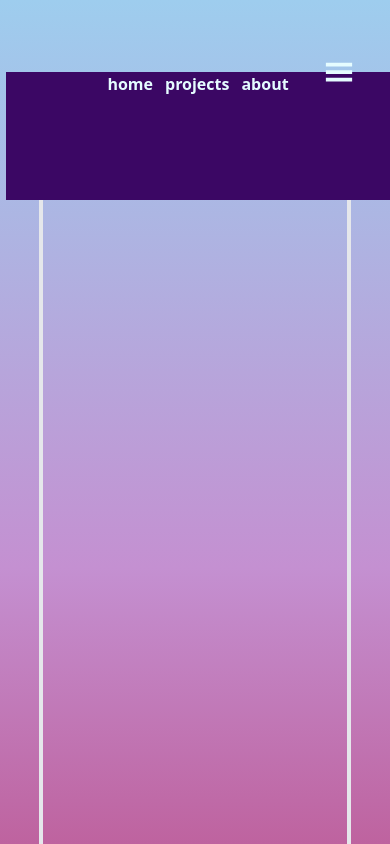
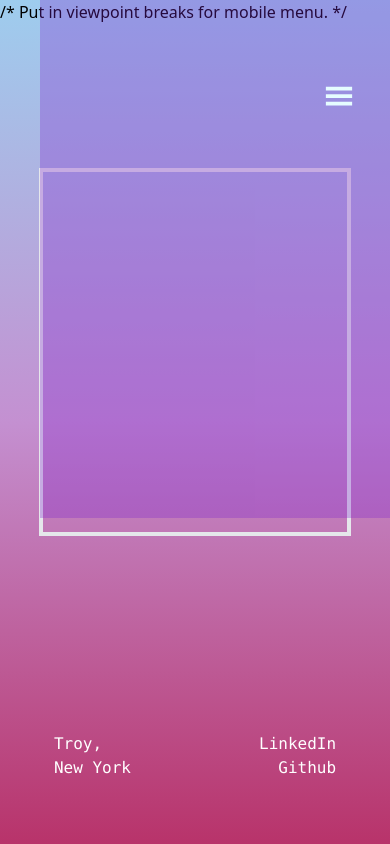
Before and after one commit to AuroraPowell/portfolio, a React (Vite) app in the folder client/: page / in a window 390 px wide. Both pictures are taken after a click on the button 339 px from the left and 72 px from the top of the page. Shown: the top 844 px of the page. Built offline with nearby package versions, Linux system fonts and the light colour scheme.

Commit message:
Tidying
I need to create a modal for the mobile menu. I'll use useState and have to create content flow for mobile pages.

Note to self: Please store text content in one place so I don't have to go hunting to change anything in-code.

```diff
--- a/client/src/components/About.jsx
+++ b/client/src/components/About.jsx
@@ -8,6 +8,13 @@ import AnimatedPage from "./functional/AnimatedPage";
 import InRoll from "./functional/inRoll";
 
 const About = () => {
+
+  const info = (<p className="font-light p-2 ">
+    I am a full stack developer that has 6 years experience in
+    front-end web development. I graduated from Bridgewater College
+    with a Bachelor's Degree in Computer Science with a minor in
+    Art.{" "}
+  </p>)
   const Card = () => {
     return (
       <div
@@ -34,12 +41,8 @@ const About = () => {
           <div className="flex-grow flex-col p-9 pt-0 gap-2 divide-y-2 text-[#E5FCFF] divide-[#B8336A]">
             <p className="py-3 text-xl lowercase">Aurora Powell</p>
             <div className="gap-9 pt-3">
-              <p className="font-light p-2 ">
-                I am a full stack developer that has 6 years experience in
-                front-end web development. I graduated from Bridgewater College
-                with a Bachelor's Degree in Computer Science with a minor in
-                Art.{" "}
-              </p>
+              {info}
+
               <button
                 className="tracking-widest lowercase rounded-xl
                m-3 p-3 px-9 bg-transparent border-2 border-[#E5FCFF]
@@ -56,6 +59,7 @@ const About = () => {
   return (
     <AnimatedPage>
       <div className="min-h-screen to-[#ABDAFC] to-65% from-[#B8336A] bg-gradient-to-b flex flex-col mx-auto  overflow-hidden">
+        /* Put in viewpoint breaks for mobile menu. */
         <Menu />
 
         <div id="card-loader" className="flex-grow mx-auto p-9">
--- a/client/src/components/Landing.jsx
+++ b/client/src/components/Landing.jsx
@@ -14,10 +14,13 @@ const Landing = () => {
     return (
       <div id="container" className="block flex-1 w-4/5 h-full mx-auto">
         {/* <div id="landing-top" className=""><p>Thanks for checking out my portfolio.<br></br>Please have a look around. You never know what halls I'll be excavating out next.</p></div> */}
-        <div id="shape" className="border-4 inset-32 min-h-screen">
+        <div id="shape" className="border-4 inset-32">
 
-          <div id="lower"><div id="upper">
-          </div></div>
+          <div id="upper" className="bg-transparent align-bottom text-white text-3xl font-bold min-h-72 m-9">
+
+          </div>
+          <div id="lower"></div>
+
         </div>
       </div>
     );
@@ -31,6 +34,8 @@ const Landing = () => {
 
         from-[#9ecdee] bg-gradient-to-b to-[#B8336A] via-[#C490D1]"
       >
+
+        /* Put in viewpoint breaks for mobile menu. */
         <Menu />
 
         <Content />
--- a/client/src/components/Projects.jsx
+++ b/client/src/components/Projects.jsx
@@ -126,7 +126,7 @@ const Projects = () => {
       </div>
     )
 
-    return (finalCardStyle)
+    return (retiredCardStyle)
   };
   return (
     // <AnimatedPage>
@@ -134,6 +134,8 @@ const Projects = () => {
         className="min-h-screen overflow-hidden flex flex-col
       to-[#B8336A] from-[#C490D1] bg-gradient-to-b"
       >
+
+        /* Put in viewpoint breaks for mobile menu. */
         <Menu />
 
         <Card project={eventProj} className="flex-1"/>
--- a/client/src/components/functional/menu.jsx
+++ b/client/src/components/functional/menu.jsx
@@ -38,7 +38,7 @@ const Menu = () => {
 
           --------------------- */}
 
-        <div className={nav ? "absolute top-0 right-0 bg-purple-950 w-96 h-32" : "flex-grow invisible lg:visible gap-10"}>
+        <div className={nav ? "bg-purple-700 bg-opacity-30 w-full min-h-screen absolute m-10" : "flex-grow invisible lg:visible gap-10"}>
           <button onClick={() => navigate("/")} className="px-3">
             home
           </button>
```
